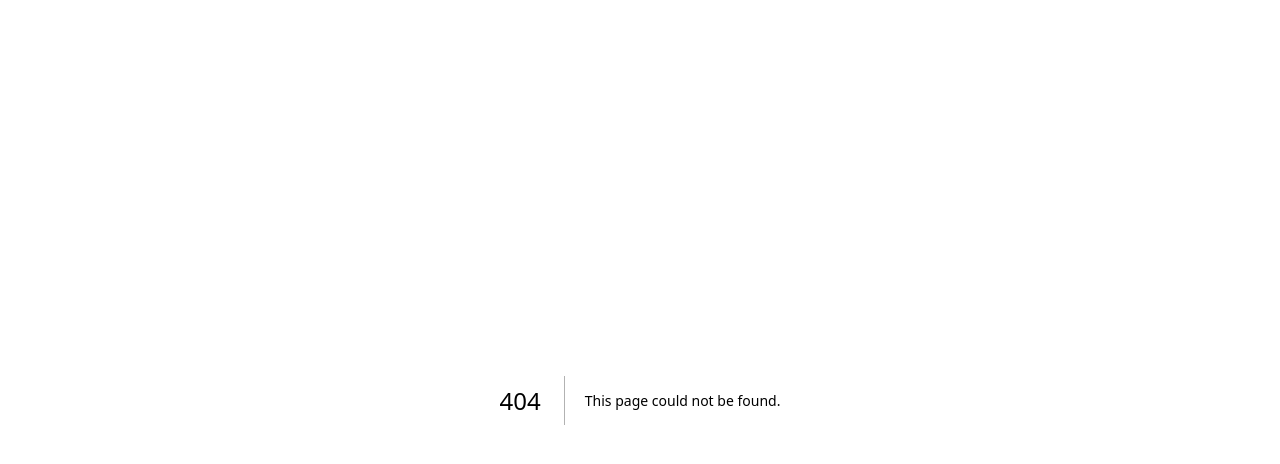
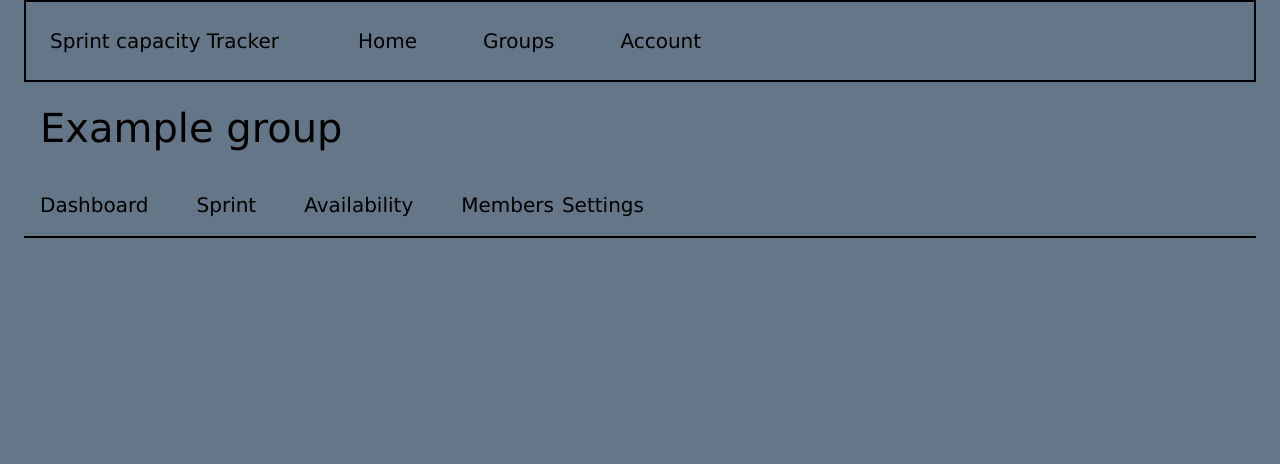
Before and after one commit to SamAld06/sprint-capacity-tracker, a Next.js app: page /group/sprint in a window 1280 px wide. Before the commit this address had no page. Shown: the top 464 px of the page. Built offline with nearby package versions, Linux system fonts and the light colour scheme.

Commit message:
SCT-26 Add basic linkage for buttons and missing single group pages

```diff
--- /dev/null
+++ b/src/app/group/availability/page.tsx
@@ -0,0 +1,22 @@
+"use client";
+
+import { NavBar } from "@/components/navbar/navBar";
+import styles from './styles.module.css'
+import { TabBar } from "@/components/tabbar/tabBar";
+
+export default function Availability() {
+  const groupName = "Example group"
+  return (
+    <>
+      <NavBar />
+      <main className={styles.root}>
+        <header className={styles.groupName}>
+          <h1>{groupName}</h1>
+        </header>
+        <section>
+          <TabBar />
+        </section>
+      </main>
+    </>
+  );
+}
--- /dev/null
+++ b/src/app/group/availability/styles.module.css
@@ -0,0 +1,30 @@
+.root {
+    display: flex;
+    color: black;
+    flex-wrap: wrap;
+    flex-direction: column;
+}
+
+.info {
+    display: flex;
+    flex-direction: row;
+    padding: 0.5rem;
+    width: 100%;
+    gap: 50px;
+}
+
+.groupName {
+    display: flex;
+    font-size: 40px;
+    padding: 1rem;
+}
+
+.sprintNumber {
+    display: flex;
+    width: 100%;
+    font-size: 30px;
+    flex-wrap: nowrap;
+    flex-direction: column;
+    align-items: center;
+    padding: 1rem;
+}
--- a/src/app/group/dashboard/dashboard.tsx
+++ b/src/app/group/dashboard/page.tsx
@@ -1,12 +1,14 @@
+"use client";
+
 import { NavBar } from "@/components/navbar/navBar";
-import styles from './group/dashboard/styles.module.css'
+import styles from './styles.module.css'
 import { InfoBox } from "@/components/dashboard-info-box/dashboard-info-box";
 import { TabBar } from "@/components/tabbar/tabBar";
 import { useEffect, useState } from "react";
 import { sprintDetailsService } from "@/services/sprintDetailsService";
 import { sprint } from "@/types/sprint";
 
-export default function Home() {
+export default function Dashboard() {
   const groupName = "Example group"
     const [sprint, setSprint] = useState<sprint[]>([])
     const [err, setErr] = useState<string | null>(null)
--- /dev/null
+++ b/src/app/group/members/page.tsx
@@ -0,0 +1,22 @@
+"use client";
+
+import { NavBar } from "@/components/navbar/navBar";
+import styles from './styles.module.css'
+import { TabBar } from "@/components/tabbar/tabBar";
+
+export default function Members() {
+  const groupName = "Example group"
+  return (
+    <>
+      <NavBar />
+      <main className={styles.root}>
+        <header className={styles.groupName}>
+          <h1>{groupName}</h1>
+        </header>
+        <section>
+          <TabBar />
+        </section>
+      </main>
+    </>
+  );
+}
--- /dev/null
+++ b/src/app/group/members/styles.module.css
@@ -0,0 +1,30 @@
+.root {
+    display: flex;
+    color: black;
+    flex-wrap: wrap;
+    flex-direction: column;
+}
+
+.info {
+    display: flex;
+    flex-direction: row;
+    padding: 0.5rem;
+    width: 100%;
+    gap: 50px;
+}
+
+.groupName {
+    display: flex;
+    font-size: 40px;
+    padding: 1rem;
+}
+
+.sprintNumber {
+    display: flex;
+    width: 100%;
+    font-size: 30px;
+    flex-wrap: nowrap;
+    flex-direction: column;
+    align-items: center;
+    padding: 1rem;
+}
--- a/src/app/group/settings/settings.tsx
+++ b/src/app/group/settings/page.tsx
@@ -1,10 +1,12 @@
+"use client";
+
 import { NavBar } from "@/components/navbar/navBar";
-import styles from './group/settings/styles.module.css'
+import styles from './styles.module.css'
 import { TabBar } from "@/components/tabbar/tabBar";
 import { useNumberInputChange } from "@/helpers/numberInput";
 import { useState } from "react";
 
-export default function Home() {
+export default function Settings() {
   const [defaultGroupCode, setGroupCode] = useState('Wi4p6Cy1')
   const [defaultGroupPassword, setGroupPassword] = useState('Password')
   const groupName = "Example group"
--- /dev/null
+++ b/src/app/group/sprint/page.tsx
@@ -0,0 +1,22 @@
+"use client";
+
+import { NavBar } from "@/components/navbar/navBar";
+import styles from './styles.module.css'
+import { TabBar } from "@/components/tabbar/tabBar";
+
+export default function Sprint() {
+  const groupName = "Example group"
+  return (
+    <>
+      <NavBar />
+      <main className={styles.root}>
+        <header className={styles.groupName}>
+          <h1>{groupName}</h1>
+        </header>
+        <section>
+          <TabBar />
+        </section>
+      </main>
+    </>
+  );
+}
--- /dev/null
+++ b/src/app/group/sprint/styles.module.css
@@ -0,0 +1,30 @@
+.root {
+    display: flex;
+    color: black;
+    flex-wrap: wrap;
+    flex-direction: column;
+}
+
+.info {
+    display: flex;
+    flex-direction: row;
+    padding: 0.5rem;
+    width: 100%;
+    gap: 50px;
+}
+
+.groupName {
+    display: flex;
+    font-size: 40px;
+    padding: 1rem;
+}
+
+.sprintNumber {
+    display: flex;
+    width: 100%;
+    font-size: 30px;
+    flex-wrap: nowrap;
+    flex-direction: column;
+    align-items: center;
+    padding: 1rem;
+}
--- a/src/app/page.tsx
+++ b/src/app/page.tsx
@@ -18,6 +18,9 @@ export default function Home() {
         <Link href="/groups">
           <button className={styles.button}>Join group</button>
         </Link>
+        <Link href="/group/dashboard">
+          <button className={styles.button}>View single dashboard</button>
+        </Link>
       </div>
     </main>
   );
--- a/src/components/tabbar/tabBar.tsx
+++ b/src/components/tabbar/tabBar.tsx
@@ -6,12 +6,22 @@ export const TabBar = () => {
     <>
       <div className={styles.root}>
         <div className={styles.infoTabs}>
-            <button>Dashboard</button>
-            <button>Capacity</button>
-            <button>Availabilty</button>
-            <button>Members</button>
+            <Link href="/group/dashboard">
+              <button>Dashboard</button>
+            </Link>
+            <Link href="/group/sprint">
+              <button>Sprint</button>
+            </Link>
+            <Link href="/group/availability">
+              <button>Availability</button>
+            </Link>
+            <Link href="/group/members">
+              <button>Members</button>
+            </Link>
         </div>
+        <Link href="/group/settings">
         <button className={styles.settings}>Settings</button>
+        </Link>
       </div>
     </>
   );
```
Also changed, not shown: src/app/groupBoard/groups.tsx (renamed from src/app/dashboard/groups.tsx).
